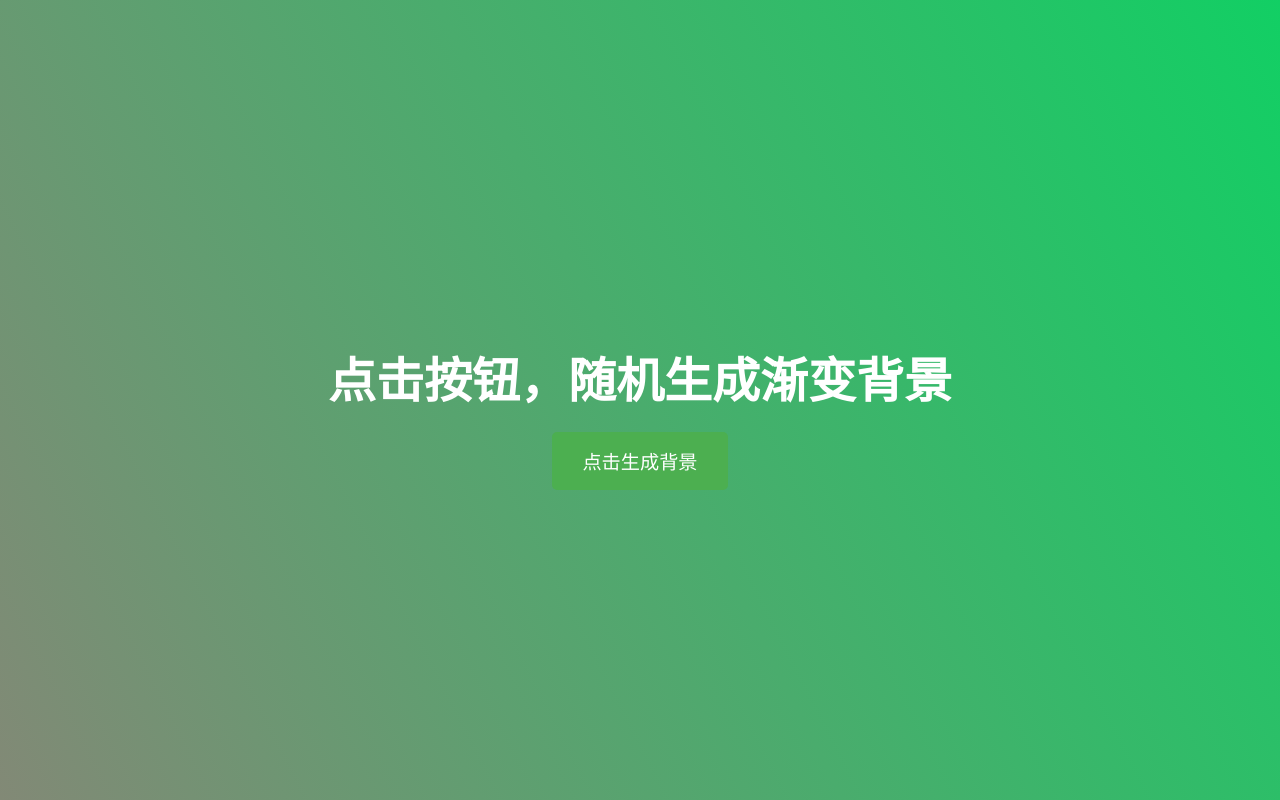
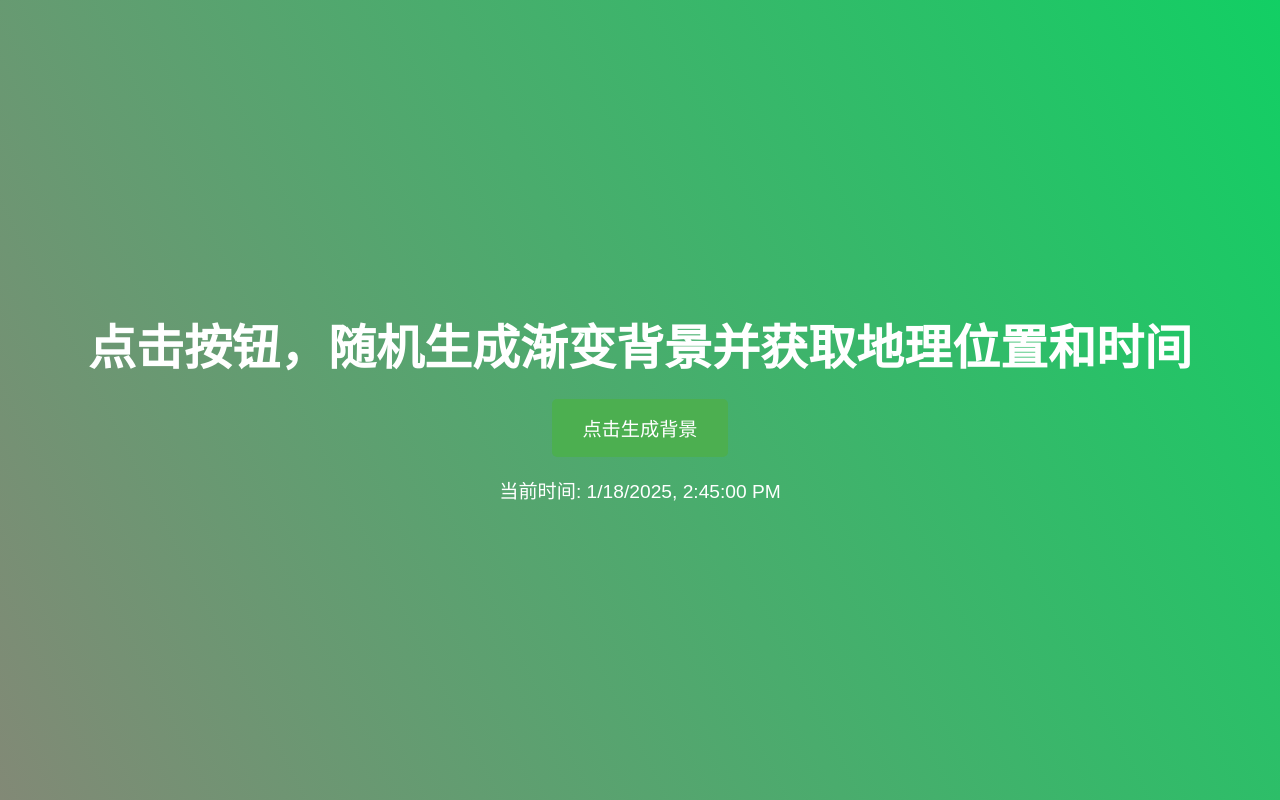
Before and after one commit to revolution-7/page, a plain HTML site: page index.html in a window 1280 px wide. Both pictures are taken after a click on the button "点击生成背景". Drawn offline with Linux system fonts and the light colour scheme.

Commit message:
Update index.html

```diff
--- a/index.html
+++ b/index.html
@@ -14,7 +14,7 @@
             justify-content: center;
             align-items: center;
             text-align: center;
-            transition: background 1s ease; /* 背景渐变过渡效果 */
+            transition: background 1s ease;
         }
         h1 {
             font-size: 3rem;
@@ -33,12 +33,18 @@
         button:hover {
             background-color: #45a049;
         }
+        p {
+            color: white;
+            font-size: 1.2rem;
+        }
     </style>
 </head>
 <body>
     <div>
-        <h1>点击按钮，随机生成渐变背景</h1>
+        <h1>点击按钮，随机生成渐变背景并获取地理位置和时间</h1>
         <button onclick="changeGradient()">点击生成背景</button>
+        <p id="location"></p>
+        <p id="time"></p>
     </div>
 
     <script>
@@ -52,6 +58,28 @@
             return color;
         }
 
+        // 获取地理位置的函数
+        function getLocation() {
+            if (navigator.geolocation) {
+                navigator.geolocation.getCurrentPosition(function(position) {
+                    const lat = position.coords.latitude;
+                    const lon = position.coords.longitude;
+                    document.getElementById("location").textContent = `当前位置: 纬度 ${lat}, 经度 ${lon}`;
+                }, function(error) {
+                    document.getElementById("location").textContent = "无法获取位置";
+                });
+            } else {
+                document.getElementById("location").textContent = "浏览器不支持地理位置";
+            }
+        }
+
+        // 获取当前时间的函数
+        function getTime() {
+            const currentTime = new Date();
+            const timeString = currentTime.toLocaleString(); // 使用本地格式显示时间
+            document.getElementById("time").textContent = `当前时间: ${timeString}`;
+        }
+
         // 生成随机渐变背景
         function changeGradient() {
             const color1 = randomColor();
@@ -60,6 +88,10 @@
 
             // 应用渐变背景
             document.body.style.background = `linear-gradient(${angle}deg, ${color1}, ${color2})`;
+
+            // 获取地理位置和时间
+            getLocation();
+            getTime();
         }
     </script>
 </body>
```
